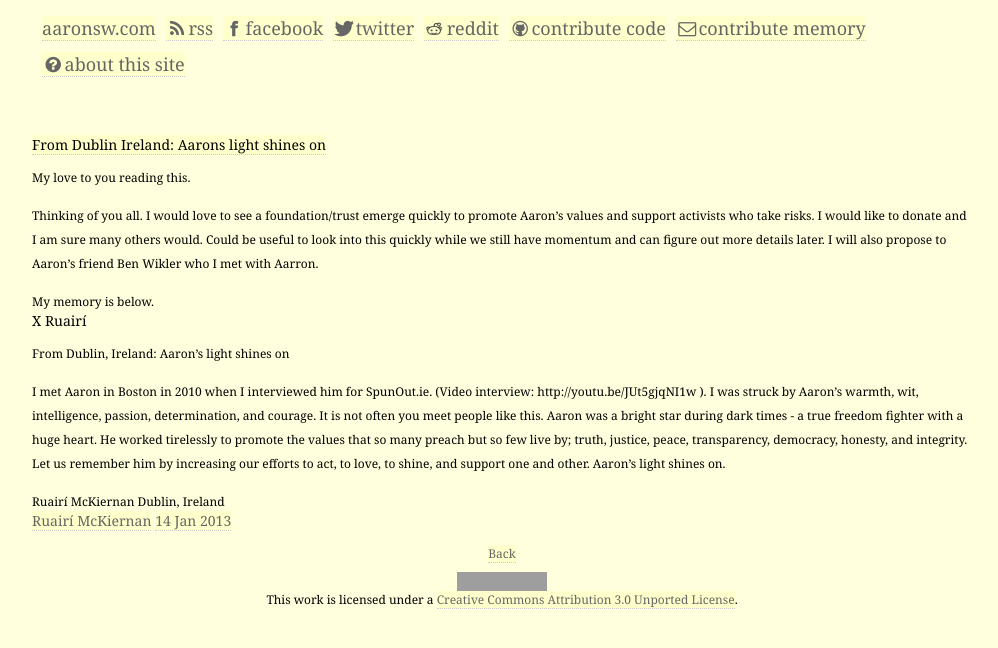
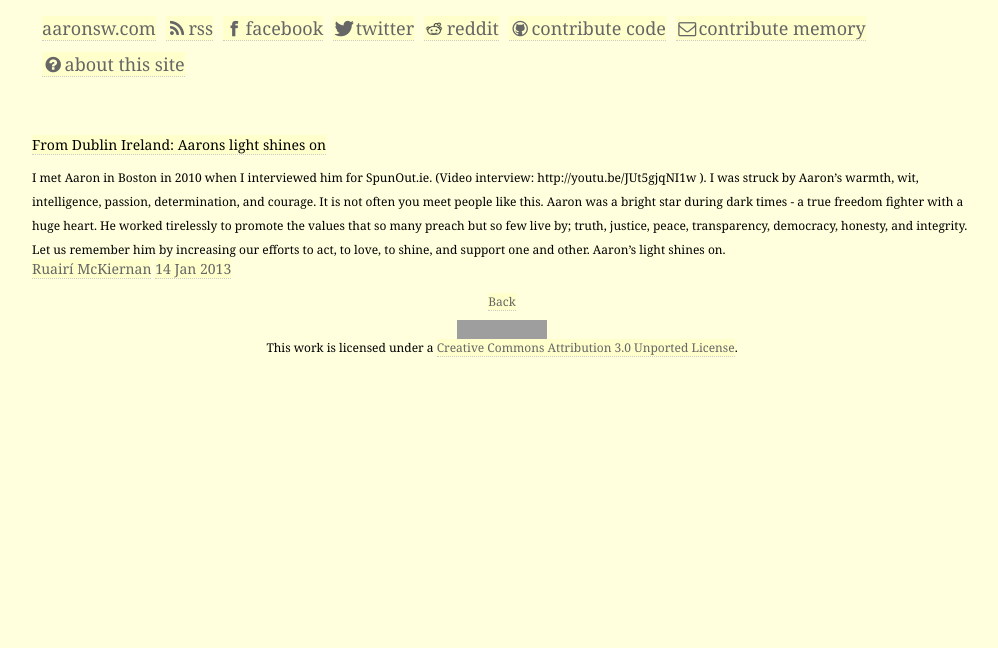
Before and after one commit to guanix/rememberaaronsw, a Jekyll site: the page built from memories/_posts/2013-01-14-From-Dublin-Ireland-Aarons-light-shines-on.md, in a window 1280 px wide. Shown: the top 648 px of the page, without its empty margins (138-1136 px from the left). Built offline with Jekyll 4.4.1, drawn with Linux system fonts in a browser that asks for light colours; grey boxes are pictures that could not be loaded.

Commit message:
Updated Ruairi's post

```diff
--- a/memories/_posts/2013-01-14-From-Dublin-Ireland-Aarons-light-shines-on.md
+++ b/memories/_posts/2013-01-14-From-Dublin-Ireland-Aarons-light-shines-on.md
@@ -6,18 +6,4 @@ title: "From Dublin Ireland: Aarons light shines on"
 layout: default
 link: 'http://youtu.be/JUt5gjqNI1w'
 ---
-My love to you reading this.
-
-Thinking of you all. I would love to see a foundation/trust emerge quickly to promote Aaron's values and support activists who take risks. I would like to donate and I am sure many others would. Could be useful to look into this quickly while we still have momentum and can figure out more details later. I will also propose to Aaron's friend Ben Wikler who I met with Aarron.
-
-My memory is below.
-
-X Ruairí
----------------------------------
-
-From Dublin, Ireland: Aaron's light shines on
-
 I met Aaron in Boston in 2010 when I interviewed him for SpunOut.ie. (Video interview: http://youtu.be/JUt5gjqNI1w ).  I was struck by Aaron's warmth, wit, intelligence, passion, determination, and courage. It is not often you meet people like this. Aaron was a bright star during dark times - a true freedom fighter with a huge heart. He worked tirelessly to promote the values that so many preach but so few live by; truth, justice, peace, transparency, democracy, honesty, and integrity. Let us remember him by increasing our efforts to act, to love, to shine, and support one and other. Aaron's light shines on.
-
-Ruairí McKiernan
-Dublin, Ireland
```
